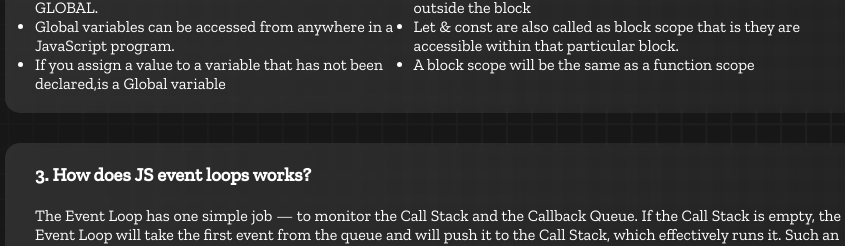
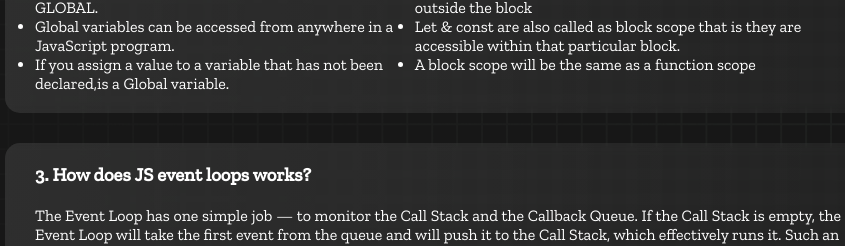
Before and after one commit to SojibRoy/QuizAssignment, a plain HTML site: page blog.html in a window 1280 px wide. Shown: the part 481-727 px from the top of the page, 187-1032 px from the left. Drawn offline with nearby package versions, Linux system fonts and the light colour scheme.

Commit message:
finalyzing

```diff
--- a/blog.html
+++ b/blog.html
@@ -53,7 +53,7 @@
                 <ul>
                   <li>A variable declared outside a function, becomes GLOBAL.</li>
                   <li>Global variables can be accessed from anywhere in a JavaScript program.</li>
-                  <li>If you assign a value to a variable that has not been declared,is a Global variable </li>
+                  <li>If you assign a value to a variable that has not been declared,is a Global variable.</li>
 
                 </ul>
               </div>
```
